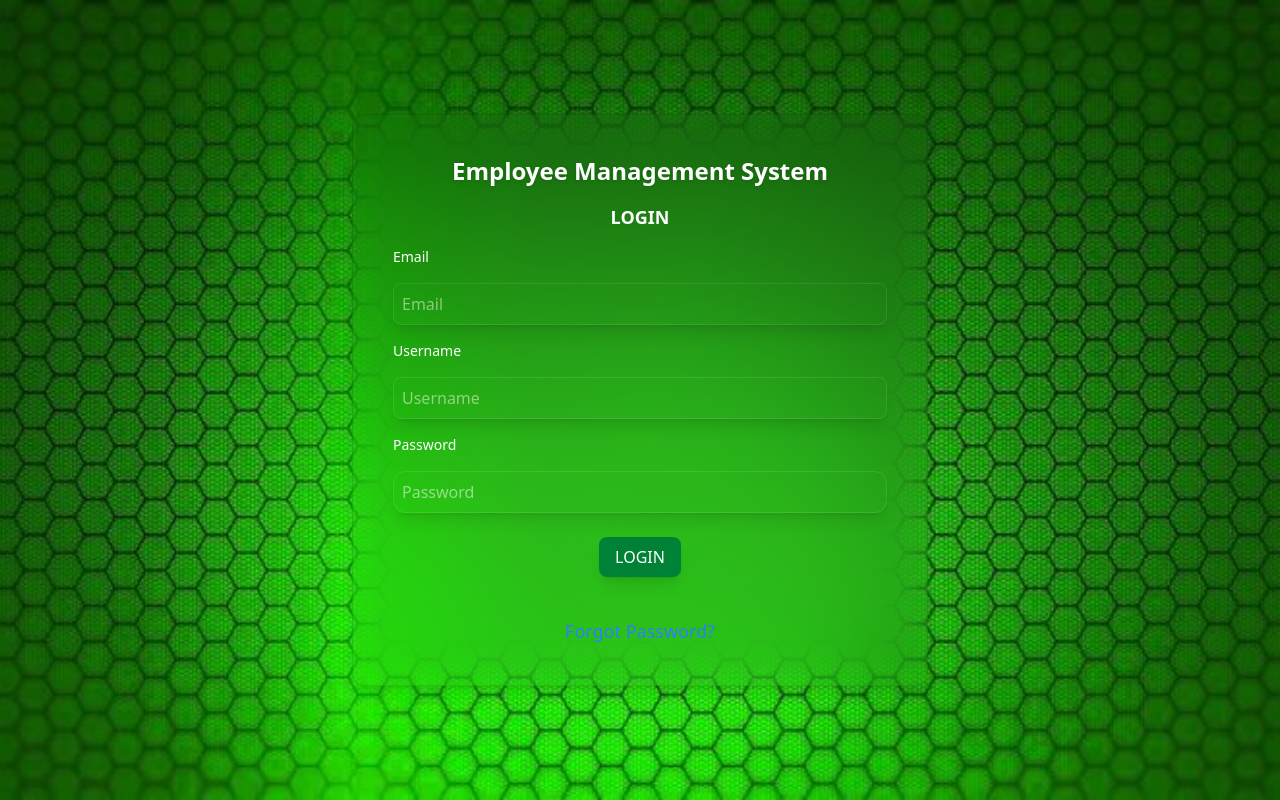
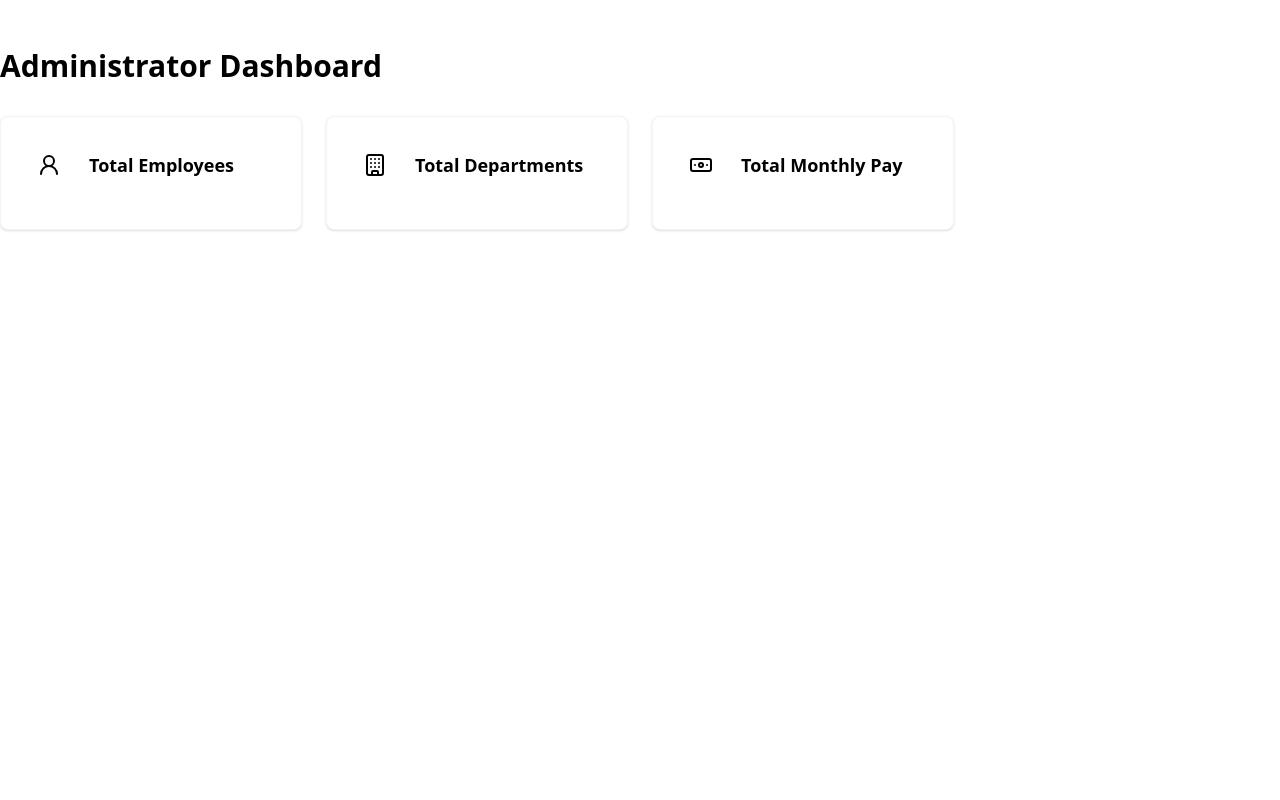
Before and after one commit to benrich09/EMS, a React (Vite) app in the folder frontend/: page / in a window 1280 px wide. Built offline with nearby package versions, Linux system fonts and the light colour scheme; no server answers.

Commit message:
created adminDashboard

```diff
--- a/frontend/src/App.jsx
+++ b/frontend/src/App.jsx
@@ -6,8 +6,8 @@ import AdminDashboard from './pages/AdminPages/AdminDashboard.jsx';
 const App = () => {
   return (
     <div>
-      <Login />
-        {/*<AdminDashboard />*/}
+      {/*<Login />*/}
+        <AdminDashboard />
     </div>
 
   )
--- a/frontend/src/pages/AdminPages/AdminDashboard.jsx
+++ b/frontend/src/pages/AdminPages/AdminDashboard.jsx
@@ -1,8 +1,42 @@
 import React from 'react'
+import { UserRound, Building, Banknote } from 'lucide-react';
 
 function AdminDashboard() {
   return (
-    <div className='container'>Admin Dashboard</div>
+    <div className="container-custom py-12">
+      <div className="flex flex-col md:flex-row md:items-center md:justify-between mb-8">
+        <h1 className="text-2xl md:text-3xl font-bold mb-4 md:mb-0">
+          Administrator Dashboard
+        </h1>
+      </div>
+      {/* Stats*/}
+      {/** total employees */}
+      <div className="grid grid-cols-1 sm:grid-cols-2 lg:grid-cols-4 gap-6 mb-10">
+        <div className="bg-white p-6 rounded-lg shadow-sm border border-gray-100">
+          <div className="flex items-center mb-4">
+            <div className="bg-primary-100 p-3 rounded-full mr-4">
+              <UserRound className="h-6 w-6 text-primary-700" />
+            </div>
+            <h2 className="text-lg font-semibold">Total Employees </h2>
+          </div>
+          <p className="text-3xl font-bold text-gray-900">{/*{stats.employees}*/}</p>
+        </div>
+        {/** total departments */}
+        <div className="bg-white p-6 rounded-lg shadow-sm border border-gray-100">
+          <div className="flex items-center mb-4">
+            <div className="bg-primary-100 p-3 rounded-full mr-4"><Building className="h-6 w-6 text-primary-700" /></div><h2 className="text-lg font-semibold">Total Departments </h2>
+          </div>
+          <p className="text-3xl font-bold text-gray-900">{/*{stats.departments}*/}</p>
+        </div>
+        {/** monthly pay */}
+        <div className="bg-white p-6 rounded-lg shadow-sm border border-gray-100">
+          <div className="flex items-center mb-4">
+            <div className="bg-primary-100 p-3 rounded-full mr-4"><Banknote className="h-6 w-6 text-primary-700" /></div><h2 className="text-lg font-semibold">Total Monthly Pay </h2>
+          </div>
+          <p className="text-3xl font-bold text-gray-900">{/*{stats.monthlyPay}*/}</p>
+        </div>
+      </div>
+    </div>
   )
 }
 
--- a/frontend/src/pages/Login.jsx
+++ b/frontend/src/pages/Login.jsx
@@ -41,7 +41,7 @@ const Login = () => {
               Employee Management System
             </h3>
 
-            <h3 className="text-2xl font-bold text-lg mb-4">LOGIN</h3>
+            <h3 className="text-2xl-lg font-bold mb-4">LOGIN</h3>
 
             <div className="space-y-4 text-left">
               <label htmlFor="email" className="block text-sm font-medium">Email</label>
```
